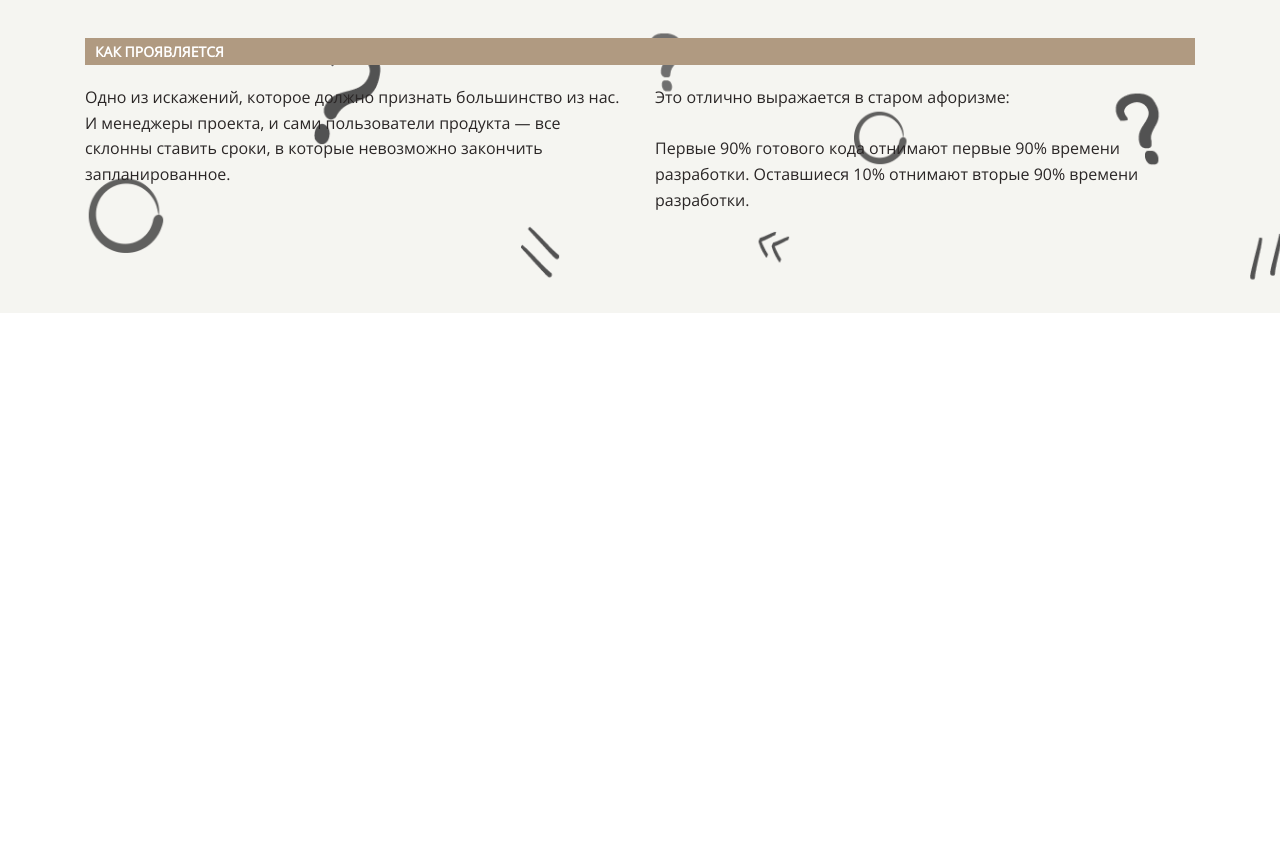
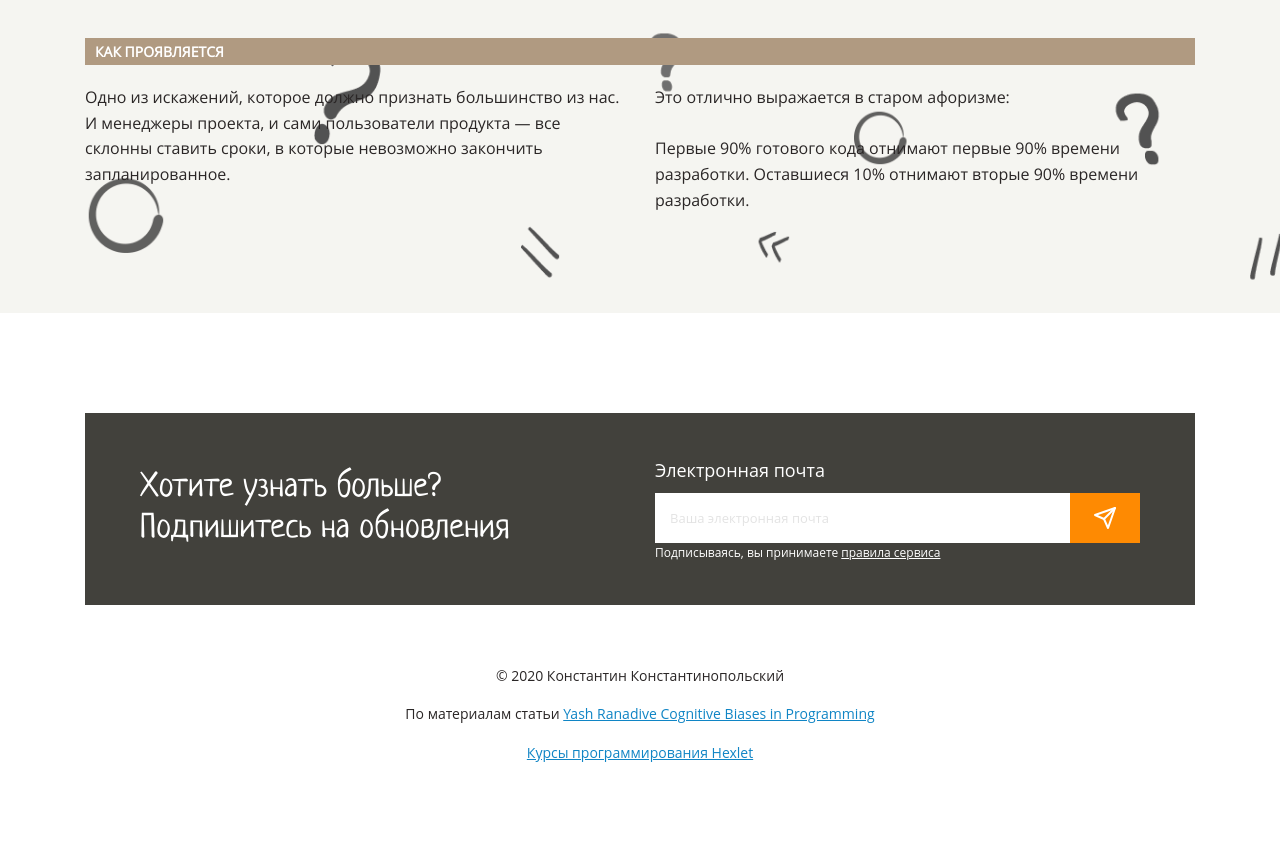
Before and after one commit to levanse/layout-designer-project-58, a website: page src/index.html in a window 1280 px wide. Shown: the part 6820-7684 px from the top of the page. Before the commit the page ends 7133 px from the top, so only its background shows below. Drawn offline with Linux system fonts and the light colour scheme.

Commit message:
creating footer

```diff
--- a/src/index.html
+++ b/src/index.html
@@ -38,11 +38,13 @@
     </div>
   </div>
 </header>
+<main>
   <section class="distortion">
     <div class="distortion-container container">
-    <h2>Что же это такое,<br /><span class="title-primary">когнитивные искажения?</span></h2>
+      <h2>Что же это такое,<br/><span class="title-primary">когнитивные искажения?</span></h2>
       <p class="distortion-text">Что такое когнитивные искажения. Petrovna Channel</p>
-    <iframe class="video" width="919" height="569" src="https://www.youtube.com/embed/jie9AizBqss" frameborder="0" allowfullscreen></iframe>
+      <iframe class="video" width="919" height="569" src="https://www.youtube.com/embed/jie9AizBqss" frameborder="0"
+              allowfullscreen></iframe>
     </div>
   </section>
   <section class="navigation">
@@ -50,14 +52,16 @@
       <div class="navigation-items">
         <div class="navigation-item">
           <div class="navigation-title">
-          <span class="title-primary">5 когнитивных искажений</span><br />
+            <span class="title-primary">5 когнитивных искажений</span><br/>
             о существовании которых стоит помнить
           </div>
         </div>
         <div class="navigation-item card m-10">
           <div class="card-number">1</div>
           <h3 class="card-title title-primary">Эффект ИКЕА</h3>
-        <div class="card-text">Вы переоцениваете собственные решения, и, как следствие, недооцениваете решения других.</div>
+          <div class="card-text">Вы переоцениваете собственные решения, и, как следствие, недооцениваете решения
+            других.
+          </div>
         </div>
         <div class="navigation-item card">
           <div class="card-number">2</div>
@@ -67,12 +71,16 @@
         <div class="navigation-item card">
           <div class="card-number">3</div>
           <h3 class="card-title title-primary">Искажение новизны</h3>
-        <div class="card-text">Вы даёте более высокую оценку тем событиям, которые произошли недавно, и недооцениваете более старые.</div>
+          <div class="card-text">Вы даёте более высокую оценку тем событиям, которые произошли недавно, и недооцениваете
+            более старые.
+          </div>
         </div>
         <div class="navigation-item card m-10">
           <div class="card-number">4</div>
           <h3 class="card-title title-primary">Гиперболическое обесценивание</h3>
-        <div class="card-text">Вы гонитесь за немедленной маленькой выгодой и игнорируете более крупную, недоступную сейчас, но доступную в будущем.</div>
+          <div class="card-text">Вы гонитесь за немедленной маленькой выгодой и игнорируете более крупную, недоступную
+            сейчас, но доступную в будущем.
+          </div>
         </div>
         <div class="navigation-item card">
           <div class="card-number">5</div>
@@ -99,12 +107,14 @@
       <div class="cognitive-distortions-title-small cognitive-distortions-indent">Как проявляется</div>
       <div class="cognitive-distortions-columns">
         <div class="cognitive-distortions-column">
-        Когнитивное искажение называется так из-за того, что потребители зачастую предпочитают покупать товары, которые
+          Когнитивное искажение называется так из-за того, что потребители зачастую предпочитают покупать товары,
+          которые
           они могут собрать сами, а не уже собранные кем-то.
         </div>
         <div class="cognitive-distortions-column">
           Мы склонны переоцнивать наши собственные решения и недооценивать решения других. Если вы когда-то работали в
-        компании, которая использовала тупой внутренний инструмент вместо более удобного готового решения, вы понимаете,
+          компании, которая использовала тупой внутренний инструмент вместо более удобного готового решения, вы
+          понимаете,
           о чём я говорю.
         </div>
       </div>
@@ -158,7 +168,8 @@
           проблему! Давайте использовать это же решение, потому что оно сработало, и мы помним как!
         </div>
         <div class="cognitive-distortions-column">
-        Вы замечаете, что пользуетесь теми же рабочими методиками раз за разом? Если да, возможно, вы смотрите на разные
+          Вы замечаете, что пользуетесь теми же рабочими методиками раз за разом? Если да, возможно, вы смотрите на
+          разные
           проблемы под одним и тем же углом.
         </div>
       </div>
@@ -209,14 +220,47 @@
       <div class="cognitive-distortions-title-small cognitive-distortions-indent">Как проявляется</div>
       <div class="cognitive-distortions-columns">
         <div class="cognitive-distortions-column">
-        Одно из искажений, которое должно признать большинство из нас. И менеджеры проекта, и сами пользователи продукта — все склонны ставить сроки, в которые невозможно закончить запланированное.
+          Одно из искажений, которое должно признать большинство из нас. И менеджеры проекта, и сами пользователи
+          продукта
+          — все склонны ставить сроки, в которые невозможно закончить запланированное.
         </div>
         <div class="cognitive-distortions-column">
-        Это отлично выражается в старом афоризме:<br /><br />
-        Первые 90% готового кода отнимают первые 90% времени разработки. Оставшиеся 10% отнимают вторые 90% времени разработки.
+          Это отлично выражается в старом афоризме:<br/><br/>
+          Первые 90% готового кода отнимают первые 90% времени разработки. Оставшиеся 10% отнимают вторые 90% времени
+          разработки.
         </div>
       </div>
     </div>
   </section>
+</main>
+<footer class="footer">
+  <div class="footer-container container">
+    <div class="footer-columns">
+      <div class="footer-column">
+        <h3 class="footer-title">Хотите узнать больше?<br/>Подпишитесь на обновления</h3>
+      </div>
+      <div class="footer-column">
+        <form class="footer-form">
+          <label for="email">Электронная почта</label>
+          <div class="footer-input form-input">
+            <input id="email" type="email" placeholder="Ваша электронная почта"/>
+            <div class="footer-button">
+              <button type="submit" class="button-form"></button>
+            </div>
+          </div>
+        </form>
+        <div class="footer-rule">Подписываясь, вы принимаете <a href="#">правила сервиса</a></div>
+      </div>
+    </div>
+    <div class="footer-contact">
+      <div class="footer-text">© 2020 Константин Константинопольский</div>
+      <div class="footer-text">
+        По материалам статьи <a href="https://medium.com/hackernoon/cognitive-biases-in-programming-5e937707c27b">Yash
+        Ranadive Cognitive Biases in Programming</a>
+      </div>
+      <div class="footer-text"><a href="https://ru.hexlet.io/">Курсы программирования Hexlet</a></div>
+    </div>
+  </div>
+</footer>
 </body>
 </html>
--- a/src/styles/style.css
+++ b/src/styles/style.css
@@ -119,6 +119,68 @@ p {
 .m-10 {
   margin-right: 10px;
   margin-left: 10px;
+}
+
+/* -------------------------------- input -------------------------------- */
+.form-input {
+  display: flex;
+  flex-direction: row;
+  align-items: center;
+  gap: 10px;
+  height: 50px;
+  padding: 15px 0 15px 15px;
+  background-color: var(--white);
+  border: none;
+}
+
+.footer-form > label {
+  font-family: 'Open Sans', sans-serif;
+  font-weight: 400;
+  font-size: 18px;
+  line-height: 160%;
+  color: var(--white);
+}
+
+.form-input > input {
+  background: none;
+  outline: none;
+  border: none;
+  width: 100%;
+  font-family: 'Open Sans', sans-serif;
+  font-weight: 400;
+  font-size: 13px;
+  line-height: 160%;
+  color: #757575;
+}
+
+.form-input > input::placeholder {
+  color: #757575;
+  opacity: 0.2;
+}
+
+.button-form {
+  position: relative;
+  display: flex;
+  align-items: center;
+  justify-content: center;
+  width: 70px;
+  height: 50px;
+  outline: none;
+  border: none;
+  background: var(--primary);
+  cursor: pointer;
+}
+
+.button-form:before {
+  position: absolute;
+  top: 13px;
+  left: 23px;
+  background-image: url("../assets/images/send.svg");
+  background-repeat: no-repeat;
+  background-size: cover;
+  content: '';
+  width: 24px;
+  height: 24px;
 }
 
 /* -------------------------------- header -------------------------------- */
@@ -392,3 +454,72 @@ p {
   width: 100%;
   color: var(--white);
 }
+
+/* -------------------------------- footer -------------------------------- */
+.footer {
+}
+
+.footer-container {
+}
+
+.footer-columns {
+  display: flex;
+  flex-direction: row;
+  justify-content: center;
+  align-items: center;
+  gap: 30px;
+  background: var(--primary-dark);
+}
+
+.footer-column {
+  max-width: 485px;
+  width: 100%;
+}
+
+.footer-title {
+  color: var(--white);
+  margin: 55px 0;
+}
+
+.footer-form {
+}
+
+.footer-input {
+  margin-top: 9px;
+}
+
+.footer-button {
+}
+
+.footer-rule {
+  font-family: 'Open Sans', sans-serif;
+  font-weight: 400;
+  font-size: 12px;
+  line-height: 160%;
+  color: var(--white);
+}
+
+.footer-rule > a {
+  color: var(--white);
+}
+
+.footer-contact {
+  margin-top: 60px;
+  text-align: center;
+}
+
+.footer-text {
+  font-family: 'Open Sans', sans-serif;
+  font-weight: 400;
+  font-size: 14px;
+  line-height: 160%;
+  margin-bottom: 16px;
+}
+
+.footer-text:last-child {
+  margin-bottom: 0;
+}
+
+.footer-text > a {
+  color: var(--blue);
+}
```
Also changed, not shown: src/assets/images/send.svg (added). Lines whose indentation alone changed are shown as unchanged.
